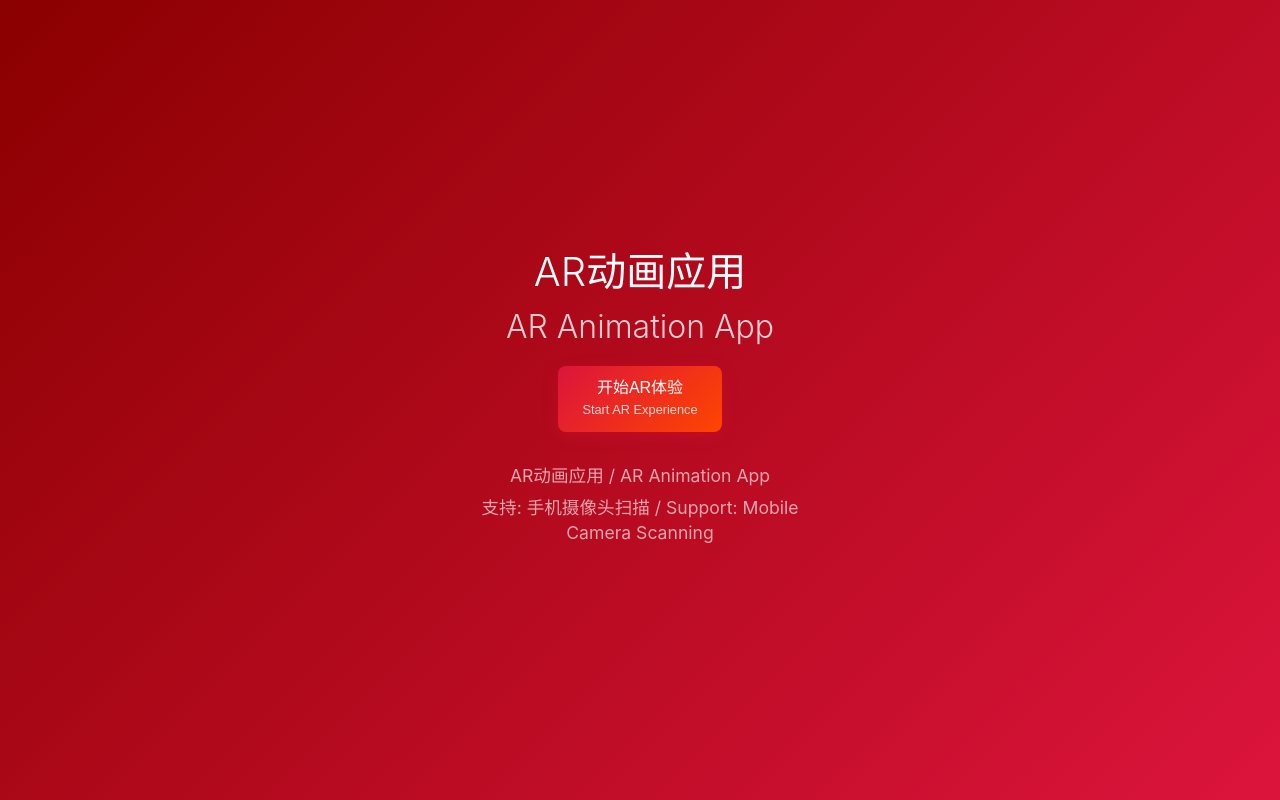
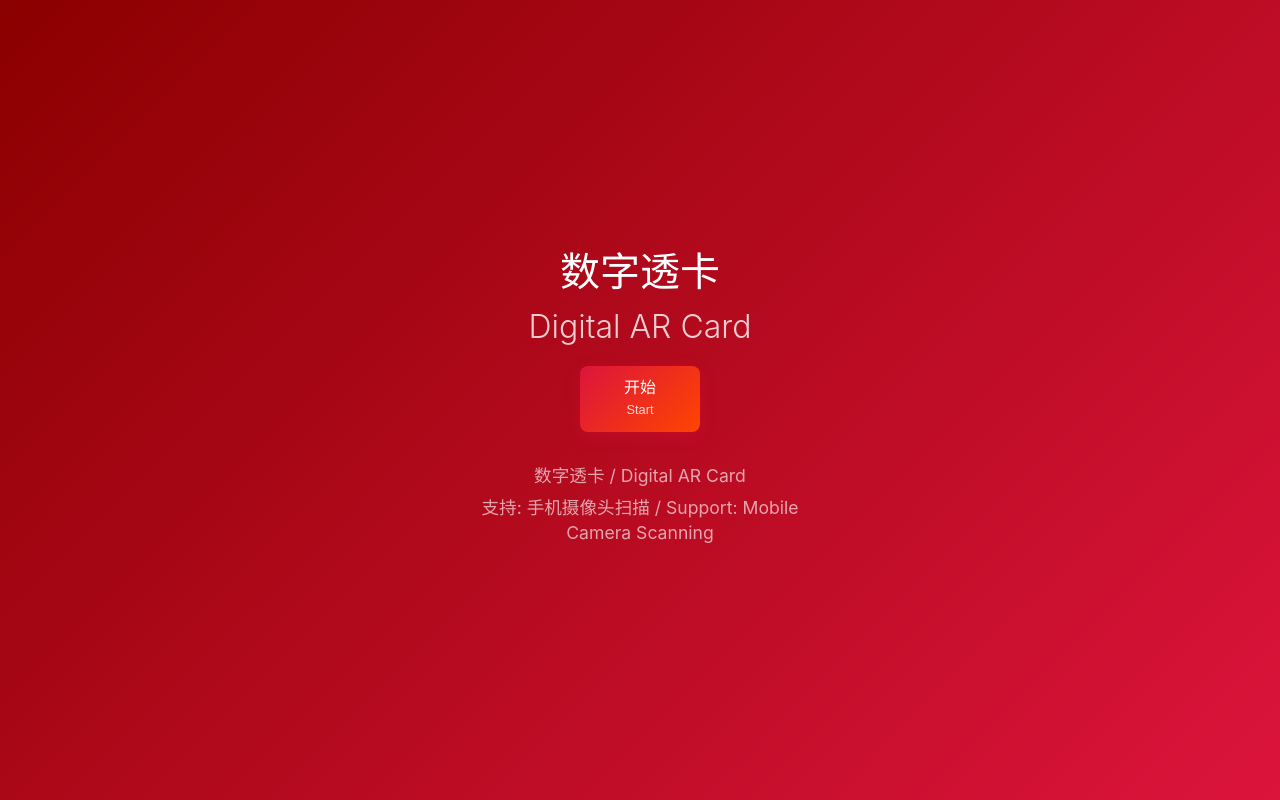
Before and after one commit to T0TQWQ/AR3, a website built with Vite: page index.html in a window 1280 px wide. Built offline with nearby package versions, Linux system fonts and the light colour scheme.

Commit message:
Update: 自动构建并部署最新产物

```diff
--- a/ar-animation.js
+++ b/ar-animation.js
@@ -245,7 +245,7 @@ export class ARAnimation {
     loadFrames() {
         return new Promise((resolve, reject) => {
             // 根据环境使用不同的路径
-            const basePath = import.meta.env.DEV ? './images/' : '/AR2/images/';
+            const basePath = import.meta.env.DEV ? './images/' : '/AR3/images/';
             const framePaths = [
                 basePath + 'zm1.png',
                 basePath + 'zm2.png'
--- a/index.html
+++ b/index.html
@@ -3,7 +3,7 @@
 <head>
     <meta charset="UTF-8">
     <meta name="viewport" content="width=device-width, initial-scale=1.0">
-    <title>AR动画应用 / AR Animation App</title>
+    <title>数字透卡 / Digital AR Card</title>
     <link rel="stylesheet" href="style.css">
 </head>
 <body>
@@ -22,10 +22,10 @@
     <!-- 启动界面 -->
     <div id="startScreen" class="screen" style="display: flex !important;">
         <div class="start-content">
-            <h1>AR动画应用<br><span class="en">AR Animation App</span></h1>
-            <button id="startAR" class="btn primary">开始AR体验<br><span class="en">Start AR Experience</span></button>
+            <h1>数字透卡<br><span class="en">Digital AR Card</span></h1>
+            <button id="startAR" class="btn primary">开始<br><span class="en">Start</span></button>
             <div class="app-info">
-                <p>AR动画应用 / AR Animation App</p>
+                <p>数字透卡 / Digital AR Card</p>
                 <p>支持: 手机摄像头扫描 / Support: Mobile Camera Scanning</p>
             </div>
         </div>
--- a/main.js
+++ b/main.js
@@ -174,7 +174,7 @@ class OptimizedARApp {
         // 尝试加载marker，但不阻塞
         try {
             // 根据环境使用不同的路径
-            const markerPath = import.meta.env.DEV ? './images/marker.png' : '/AR2/images/marker.png';
+            const markerPath = import.meta.env.DEV ? './images/marker.png' : '/AR3/images/marker.png';
             await tracker.addTemplate(markerPath, 'marker');
             console.log('Marker加载成功');
         } catch (error) {
```
Also changed, not shown: dist/index.html.
